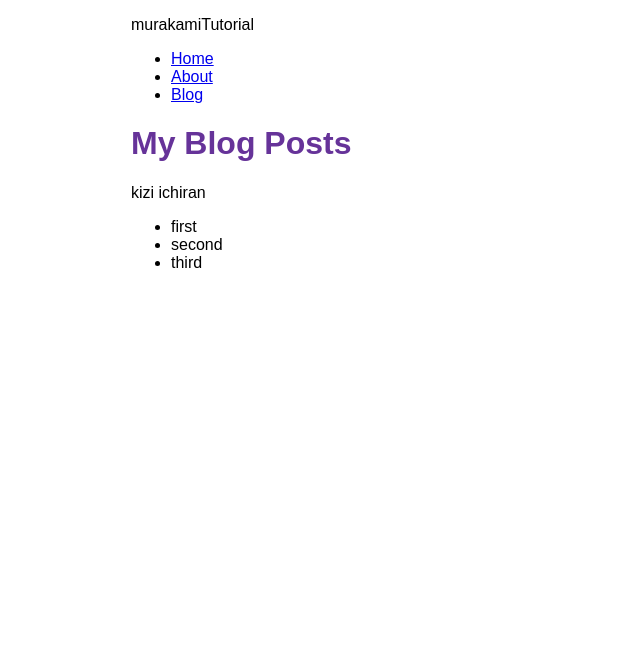
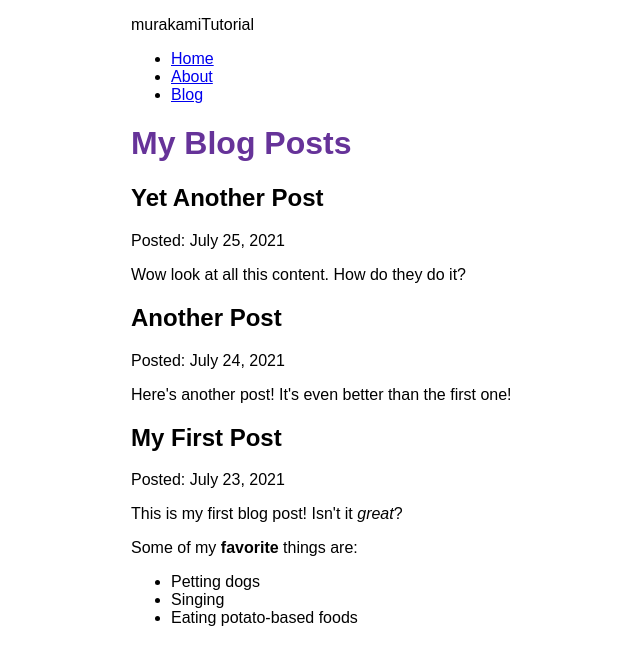
Before and after one commit to kosuke-mr4/gatsby-tutorial, a Gatsby site: page /blog in a window 1280 px wide. Shown: the whole page, without its empty margins (259-899 px from the left). Built offline with nearby package versions, Linux system fonts and the light colour scheme; Gatsby itself is replaced by a stand-in of ours.

Commit message:
add : query , display notes

```diff
--- a/gatsby-config.js
+++ b/gatsby-config.js
@@ -14,5 +14,6 @@
         path: `${__dirname}/blog`,
       },
     },
+    "gatsby-plugin-mdx",
   ],
 };
--- a/src/pages/blog.js
+++ b/src/pages/blog.js
@@ -1,25 +1,32 @@
 import * as React from "react";
 import { graphql } from "gatsby";
+import { MDXRenderer } from "gatsby-plugin-mdx";
 import Layout from "../components/layout";
 
 const BlogPage = ({ data }) => {
   return (
     <Layout pageTitle="My Blog Posts">
-      <div>kizi ichiran</div>
-      <ul>
-        {data.allFile.nodes.map((node) => (
-          <li key={node.name}>{node.name}</li>
-        ))}
-      </ul>
+      {data.allMdx.nodes.map((node) => (
+        <article key={node.id}>
+          <h2>{node.frontmatter.title}</h2>
+          <p>Posted: {node.frontmatter.date}</p>
+          <MDXRenderer>{node.body}</MDXRenderer>
+        </article>
+      ))}
     </Layout>
   );
 };
 
 export const query = graphql`
   query {
-    allFile {
+    allMdx(sort: { fields: frontmatter___date, order: DESC }) {
       nodes {
-        name
+        frontmatter {
+          date(formatString: "MMMM D, YYYY")
+          title
+        }
+        id
+        body
       }
     }
   }
```
